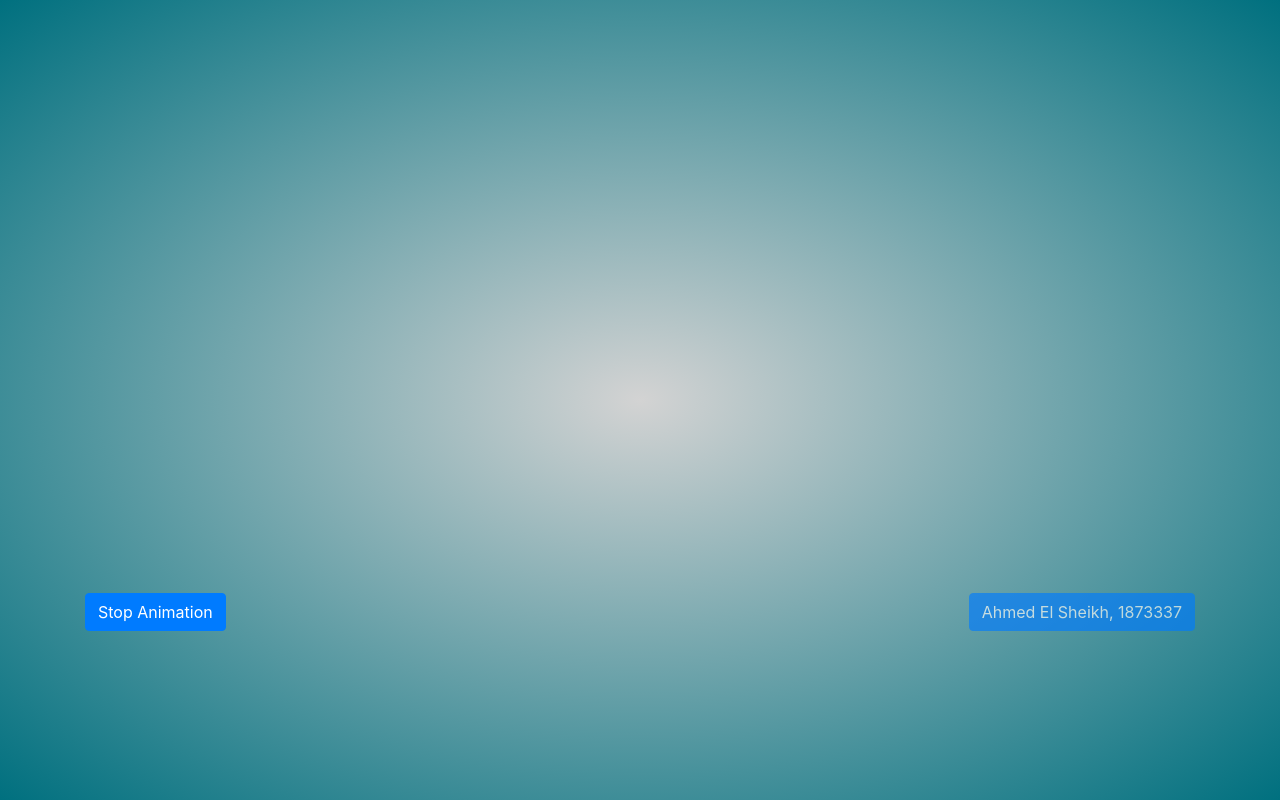
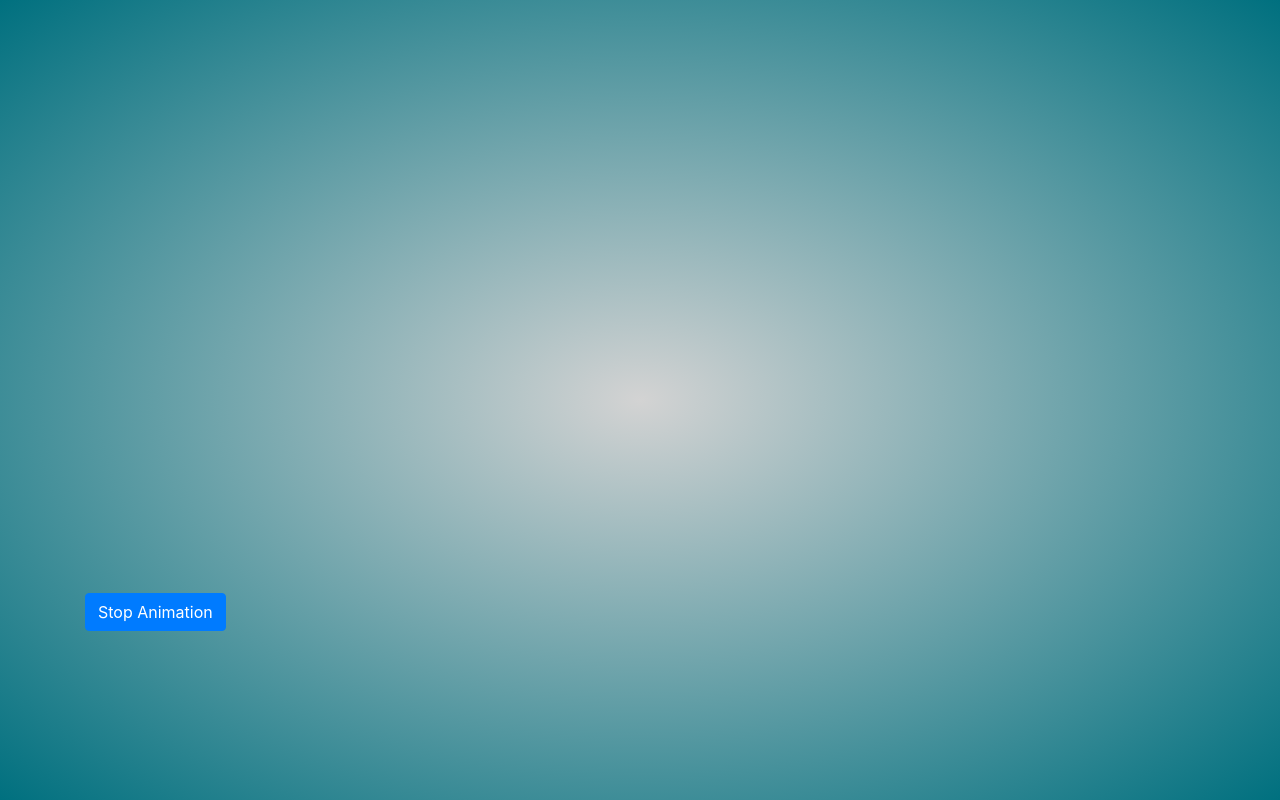
Before and after one commit to elsheikh21/horse_animation, a plain HTML site: page index.html in a window 1280 px wide. Drawn offline with nearby package versions, Linux system fonts and the light colour scheme; animation ran at ten frames a second.

Commit message:
Update index.html

```diff
--- a/index.html
+++ b/index.html
@@ -5,7 +5,6 @@
         <meta name="description" content="">
         <meta http-equiv="X-UA-Compatible" content="IE=edge">
         <meta name="viewport" content="width=device-width, initial-scale=1, shrink-to-fit=no">
-        <meta name="author" content="Ahmed El Sheikh, 1873337" />
         <title>Interactive Graphics HW 2</title>
 
         <link rel="icon" type="image/x-icon" href="./logo.png">
@@ -47,7 +46,6 @@
                     <canvas id="gl-canvas" width="1024" height="512">Browser doesn't support the HTML5 canvas element</canvas>
                     <div class="controller">
                         <button class="btn btn-primary leftie" id="toggle-animation">Stop Animation</button>
-                        <button class="btn btn-primary disabled rightie">Ahmed El Sheikh, 1873337</button>
                     </div>
                 </div>
             </div>
```
